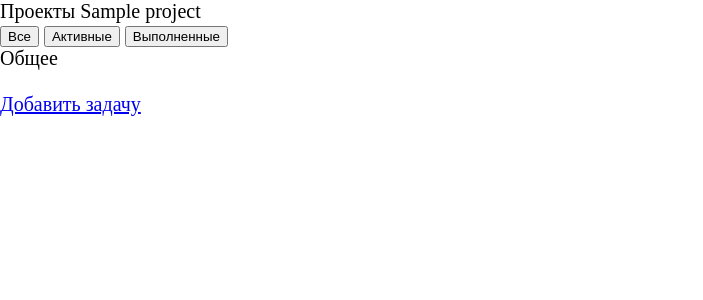
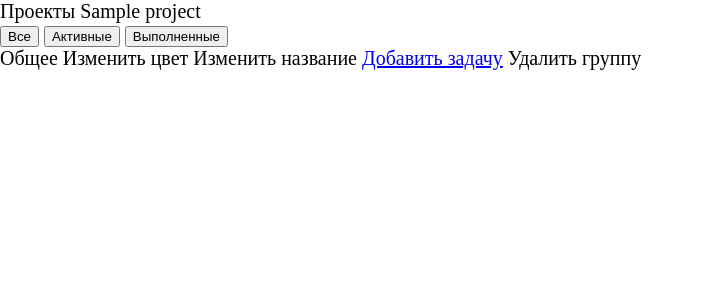
Before and after one commit to darkjedi9922/pdesigner, a Yii app: template views/project/index.php in a window 1280 px wide. Shown: the top 300 px of the page, without its empty margins (0-703 px from the left). Run offline with PHP 8.4 and a stand-in for Yii, Linux system fonts and the light colour scheme; the template is opened without the code that fills it: most values are stand-ins (such as "Sample title", 1, 10 or a date in 2020); data that the repository does not hold is empty; style sheets or scripts are compiled from the project's sources; some libraries are stand-ins or nearby versions.

Commit message:
Добавляет верстку контекстного меню группы и улучшает компонент contextmenu

```diff
--- a/views/project/index.php
+++ b/views/project/index.php
@@ -19,12 +19,18 @@ use yii\helpers\Url;
     </div>
     <div class="todo-group">
         <span class="todo-group__title">Общее</span>
-        <span class="todo-group__settings">
-            <i class="icon paint brush"></i>
-            <i class="icon pencil alternate"></i>
-            <i class="icon add"></i>
-            <i class="icon trash"></i>
-        </span>
+        <contextmenu class="todo-contextmenu">
+            <span class="todo-contextmenu__item" id="change-color"><i class="icon paint brush"></i>Изменить цвет</span>
+            <span class="todo-contextmenu__item"><i class="icon pencil alternate"></i>Изменить название</span>
+            <a href="<?= Url::to(['/todo/add-item', 'project' => $project->id]) ?>" class="todo-contextmenu__item"><i class="icon add"></i>Добавить задачу</a>
+            <span class="todo-contextmenu__item"><i class="icon trash"></i>Удалить группу</span>
+        </contextmenu>
+        <contextmenu class="todo-contextmenu todo-contextmenu--grid" for="change-color" on="click">
+            <div class="todo-contextmenu__item" style="background: #F14C4C"></div>
+            <div class="todo-contextmenu__item" style="background: #F8A13F"></div>
+            <div class="todo-contextmenu__item" style="background: #75C181"></div>
+            <div class="todo-contextmenu__item" style="background: #4192C1"></div>
+        </contextmenu>
     </div>
     <todo-list
         class="todo-list--parent"
@@ -39,5 +45,4 @@ use yii\helpers\Url;
         },<?php endforeach ?>]; token = '<?= Yii::$app->request->csrfToken ?>'; todo = 'undone'"
         @item-toggled="itemToggled">
     </todo-list>
-    <br><a href="<?= Url::to(['/todo/add-item', 'project' => $project->id]) ?>" class="todo-list__button">Добавить задачу</a>
 </div>
--- a/web/sources/styles/_site-variables.scss
+++ b/web/sources/styles/_site-variables.scss
@@ -1,7 +1,7 @@
 $background: rgb(236, 236, 236);
 $box-background: white;
 $input-color: #F8A13F;
-$form-button-color: #F8A13F;
+$form-button-color: $input-color;
 $ok-color: #75C181;
 $error-color: #F14C4C;
 $link-color: #4192C1;
```
Also changed, not shown: web/sources/scripts/components/contextmenu.js (+38 -9 lines), web/sources/styles/site.scss (+17 -0 lines).
